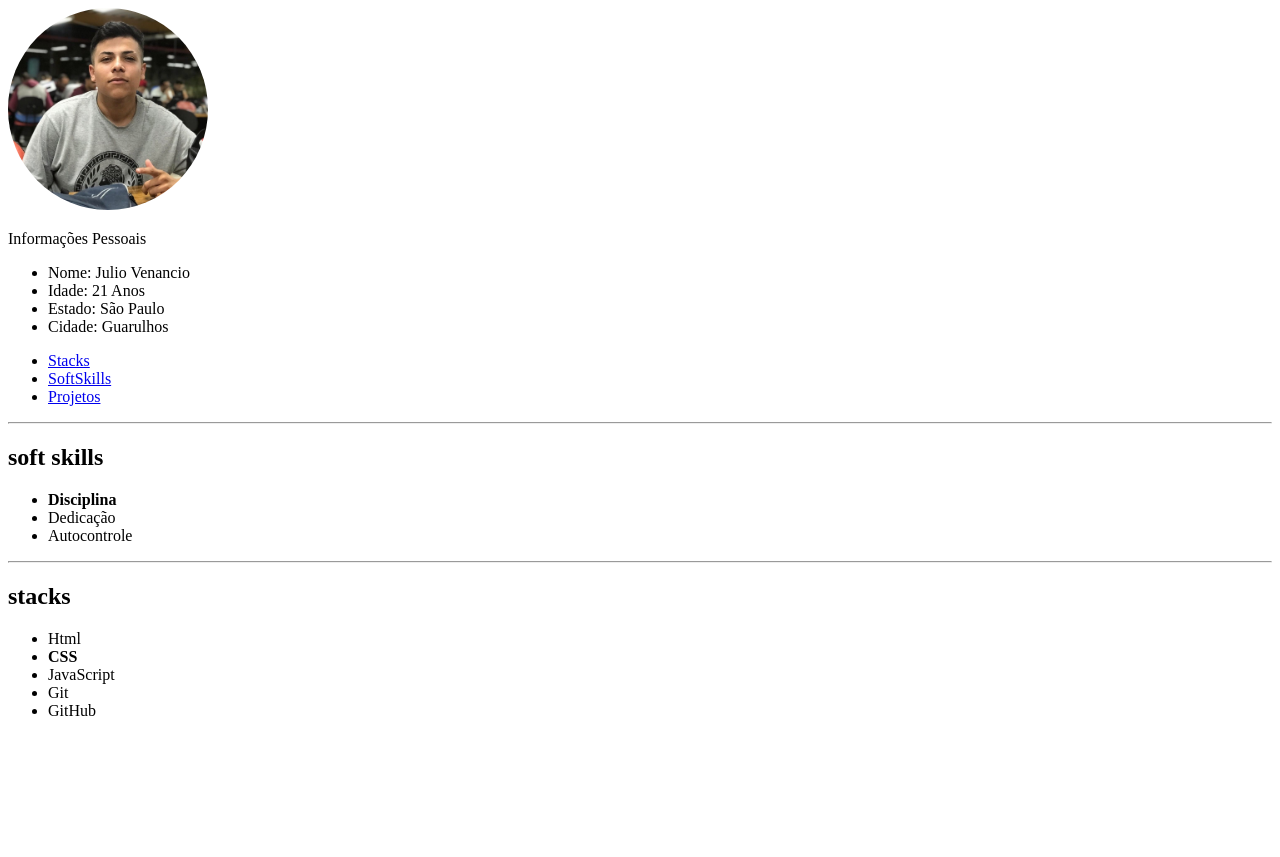
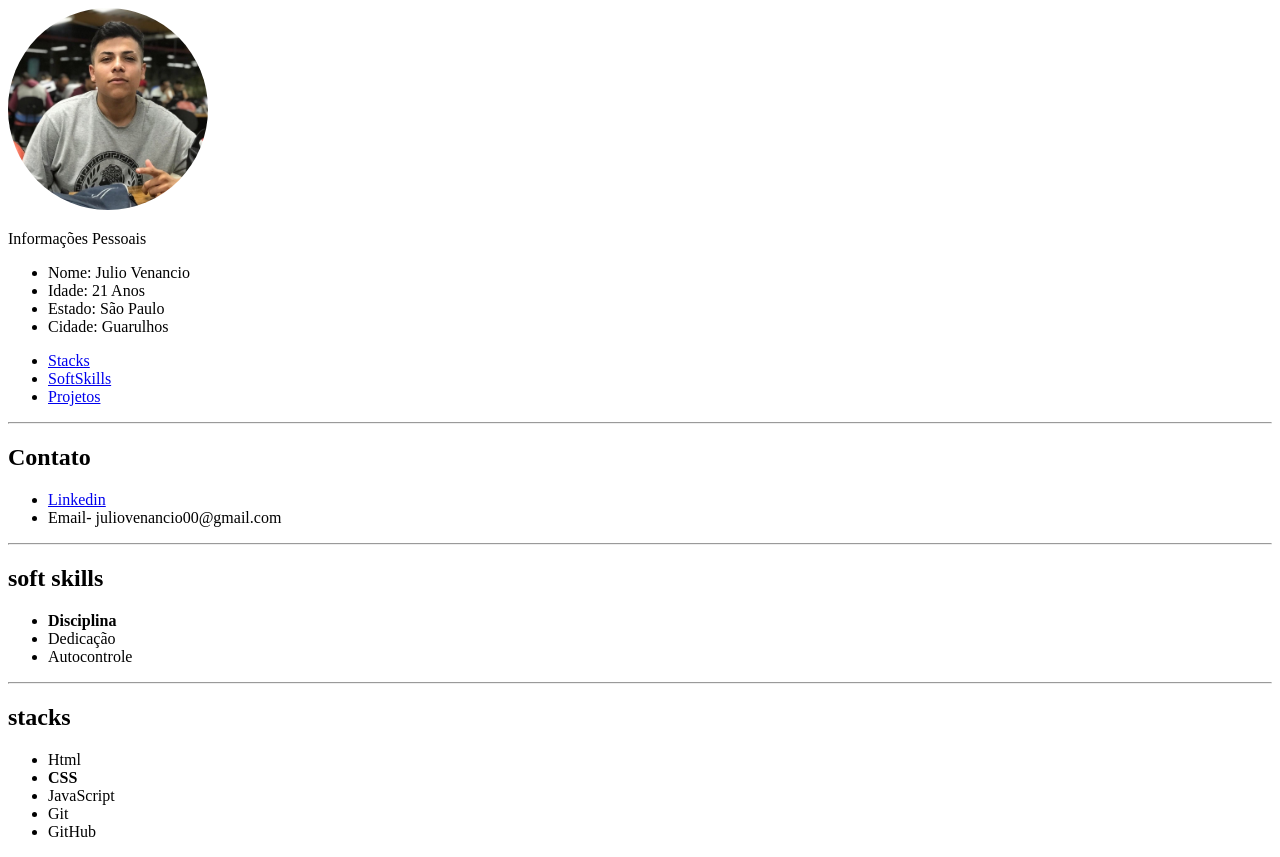
Before and after one commit to JulioVenan/JulioVenan.github.io, a plain HTML site: page index.html in a window 1280 px wide. Before the commit the page ends 800 px from the top, so only its background shows below. Drawn offline with Linux system fonts and the light colour scheme.

```diff
--- a/index.html
+++ b/index.html
@@ -35,6 +35,14 @@
     </ul>
 
 
+
+    <hr>
+
+    <h2><strong>Contato</strong></h2>
+    <ul>
+        <li><a href="https://www.linkedin.com/in/julio-venancio-229461187/" target="_blank">Linkedin</a></li>
+        <li><a href="#"></a>Email- juliovenancio00@gmail.com</li>
+    </ul>
 
     <hr>
 
```
